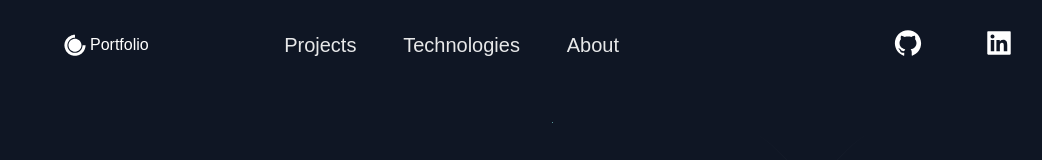
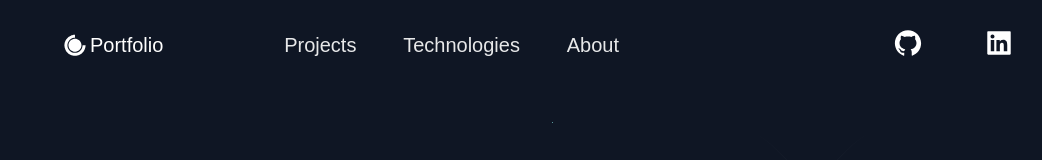
Before and after one commit to JosephHuntley/Portfolio_Updated, a React (Vite) app: page / in a window 1280 px wide. Shown: the top 160 px of the page, without its empty margins (88-1130 px from the left). Built offline with nearby package versions, Linux system fonts and the light colour scheme.

Commit message:
Matched Logo fontSize to Links fontSize

```diff
--- a/src/components/header/Header.jsx
+++ b/src/components/header/Header.jsx
@@ -18,7 +18,8 @@ const Header = () => {
           href="/"
           style={{ display: "flex", alignItems: "center", color: "white" }}
         >
-          <DiCssdeck size="3rem" /> <span>Portfolio</span>
+          <DiCssdeck size="3rem" />
+          <span style={{ fontSize: "2rem" }}>Portfolio</span>
         </a>
       </Div1>
       <Div2>
```
